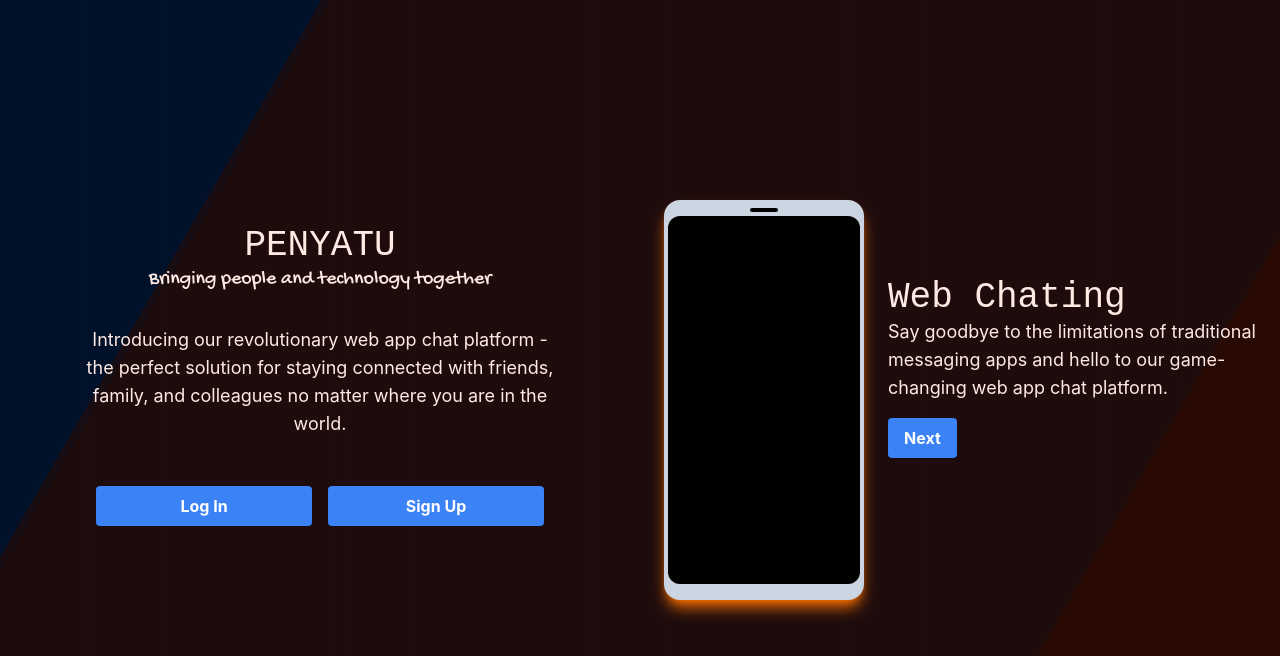
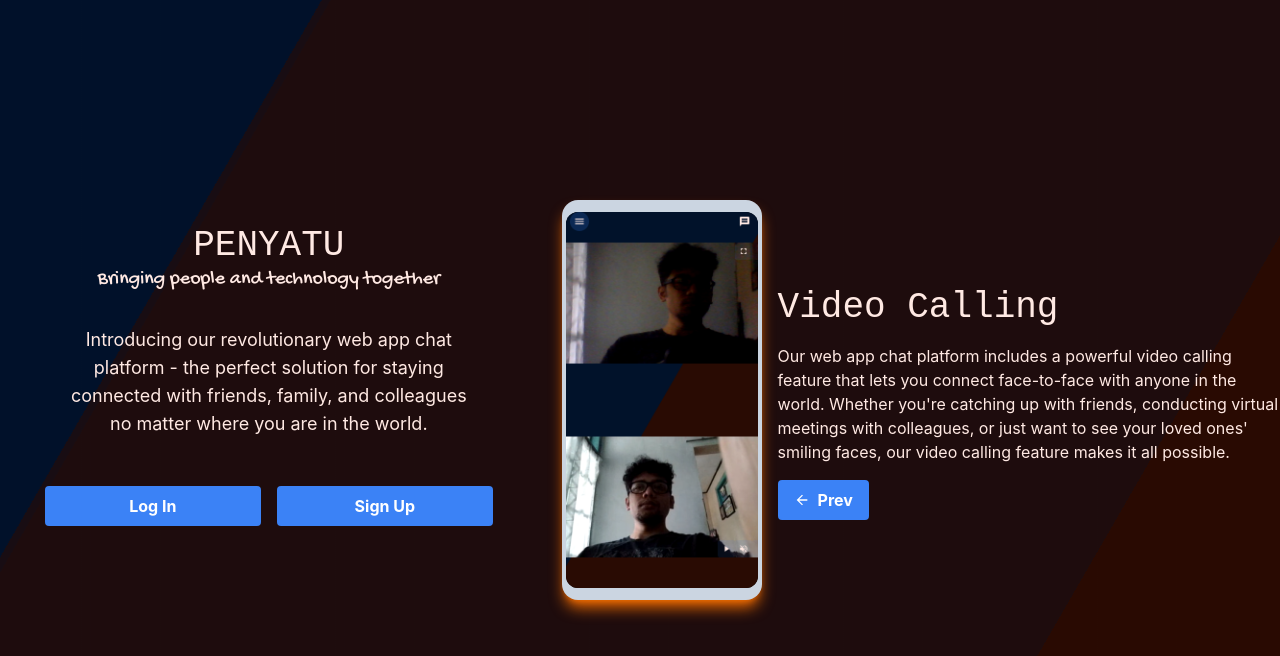
Before and after one commit to ppalonebot/oj-ion-app, a React (Create React App) app: page / in a window 1280 px wide. Both pictures are taken after a click on the button "Next". Shown: the top 656 px of the page. Built offline with nearby package versions, Linux system fonts and the light colour scheme.

Commit message:
released

```diff
--- a/public/index.html
+++ b/public/index.html
@@ -50,7 +50,7 @@
       }
 
       .bg {
-        animation:slide 43s ease-in-out 2 alternate;
+        animation:slide 43s ease-in-out 2.5 alternate;
         background-image: linear-gradient(-60deg, rgb(46, 11, 1) 50%, rgb(1, 19, 46) 50%);
         bottom:0;
         left:-50%;
@@ -101,7 +101,7 @@
       <div class="bg bg3"></div>
       <div id="root">
         <div class="sloading-circle">
-          <p>&#x2981;</p>
+          <svg stroke="currentColor" fill="currentColor" stroke-width="0" viewBox="0 0 16 16" height="6rem" width="6rem" xmlns="http://www.w3.org/2000/svg" style="--darkreader-inline-fill: currentColor; --darkreader-inline-stroke: currentColor;" data-darkreader-inline-fill="" data-darkreader-inline-stroke=""><path fill-rule="evenodd" clip-rule="evenodd" d="M13.917 7A6.002 6.002 0 0 0 2.083 7H1.071a7.002 7.002 0 0 1 13.858 0h-1.012z"></path></svg>
         </div>
       </div>
     </div>
--- a/src/Components/ChatInput.tsx
+++ b/src/Components/ChatInput.tsx
@@ -102,7 +102,7 @@ const ChatInput: React.FC<Props> = (props) => {
   },[])
 
   return(
-    <div className='w-full md:p-3 p-2 bg-esecondary-color bg-opacity-50'>
+    <div className='w-full md:p-3 p-2 bg-esecondary-color'>
       {isFriend && <form onSubmit={handleSubmit} className='flex flex-row gap-2 items-center'>
         <TextAreaForm className='flex-1'
           name='message'
--- a/src/Components/Loading.tsx
+++ b/src/Components/Loading.tsx
@@ -3,7 +3,7 @@ import React from 'react';
 const Loading: React.FC = () => {
   return (
     <div className="fixed top-0 left-0 w-full h-full flex items-center justify-center z-50">
-      <div className="absolute animate-spin rounded-full h-[6rem] w-[6rem] border-t-2 border-b-2 border-t-eprimary-color border-b-transparent"></div>
+      <div className="absolute animate-spin ease-in-out rounded-full h-[6rem] w-[6rem] border-t-2 border-b-2 border-t-eprimary-color border-b-transparent"></div>
     </div>
   );
 };
--- a/src/Components/Messenger.tsx
+++ b/src/Components/Messenger.tsx
@@ -73,7 +73,7 @@ const Messenger: React.FC<MessengerProps> = (props) => {
 
     if (props.setNavTitle) props.setNavTitle( props.target[owner] ? props.target[owner].name : "@"+owner)
     if (props.setNavSubTitle && props.target[owner]) props.setNavSubTitle( props.target[owner].datas.wsStatus)
-    if (ctx.Comm !== null && owner && !props.target[owner]) {
+    if (ctx.Comm !== null && ctx.Comm.isWsConnected && owner && !props.target[owner]) {
       //init data:
       let d: ContactData = {
         updated: new Date(),
@@ -228,7 +228,7 @@ const Messenger: React.FC<MessengerProps> = (props) => {
 
   return (
     <>
-    <div ref={msgContainerRef} onScroll={handleScroll} className="flex-1 overflow-auto flex justify-center w-full bg-black bg-opacity-75">
+    <div ref={msgContainerRef} onScroll={handleScroll} className="flex-1 overflow-auto flex justify-center w-full bg-black bg-opacity-40 backdrop-blur-sm">
       <div className="max-w-3xl w-full">
         <div className='h-10 w-full'>
         {!btnLoad && props.target[owner] && props.target[owner].datas.page >=0 && <button onClick={loadMoreMessage} className="w-full bg-blue-500 hover:bg-blue-700 text-white font-bold py-2 px-4 rounded">Load</button>}
--- a/src/Components/Nav/Nav.tsx
+++ b/src/Components/Nav/Nav.tsx
@@ -3,7 +3,7 @@ import { User } from "../../Entity/User/User_model";
 import Avatar from "../Avatar";
 import { Link, useNavigate } from "react-router-dom";
 import './style.css';
-import {  MdMenu, MdClose, MdPeopleAlt, MdLens, MdOutlinePowerSettingsNew, MdKeyboardTab, MdMenuOpen, MdQuestionAnswer} from 'react-icons/md';
+import {  MdMenu, MdClose, MdPeopleAlt, MdLens, MdOutlinePowerSettingsNew, MdKeyboardTab, MdMenuOpen, MdQuestionAnswer, MdVideocam} from 'react-icons/md';
 import MyMenu, { MenuItem } from "../MyMenu";
 import { API_URL } from "../../global";
 // import { myContext } from "../../lib/Context";
@@ -51,6 +51,21 @@ const Nav: React.FC<Props> = (props) => {
 
   const getParam = (key:string) =>{
     return new URLSearchParams(window.location.search).get(key)??""
+  }
+
+  const menuVideoCall = () =>{
+    const active = document.querySelector("a.nav-link.active")
+    if (active){
+      const href = active.getAttribute("href");
+      if (href && href.includes("message?")){
+        const url = new URL(href!, window.location.href);
+        const params = new URLSearchParams(url.search);
+        const uname = params.get("usr");
+        if (uname && props.target && props.target[uname]){
+          if (window.location.pathname === "/message") navigate(process.env.PUBLIC_URL+'/echo?usr='+uname);
+        }
+      }
+    }
   }
 
   const menuCloseRoom = () =>{
@@ -111,6 +126,14 @@ const Nav: React.FC<Props> = (props) => {
       title: "Close room to save memory",
       isLink: false,
       icon:<MdKeyboardTab size={24}/>,
+    })
+    links.push({
+      key: "videocall",
+      label: "Video Call",
+      onClick:menuVideoCall,
+      title: "Start video call",
+      isLink: false,
+      icon:<MdVideocam size={24}/>,
     })
   }
 
--- a/src/Components/Nav/style.css
+++ b/src/Components/Nav/style.css
@@ -165,7 +165,6 @@ main {
 
   .sidebar {
     left: 0;
-    background-color: #000c;;
   }
 
   .sidebar.show {
--- a/src/Pages/Home/SearchUser.tsx
+++ b/src/Pages/Home/SearchUser.tsx
@@ -156,7 +156,8 @@ const SearchUser: React.FC<Props> = (props) => {
   },[])
 
   return (
-  <>
+  <div className='w-full flex justify-center relative'>
+    <div className='max-w-4xl w-full'>
       <LoadingBar loading={status==='loading'} />
       <div className='bg-esecondary-color m-2 py-6 px-2 lg:px-6 rounded-lg bg-opacity-50'>
         <MyDialog title={dialogProps.title} isDialogOpen={dialogProps.isDialogOpen} toggleDialog={toggleDialog} >
@@ -221,7 +222,8 @@ const SearchUser: React.FC<Props> = (props) => {
           />
         }
       </div>
-  </>
+    </div>
+  </div>
   );
 };
 
--- a/src/Pages/Home/pghome.tsx
+++ b/src/Pages/Home/pghome.tsx
@@ -4,6 +4,7 @@ import { Link } from 'react-router-dom';
 import { User } from '../../Entity/User/User_model';
 import ConfirmRegistration from './ConfirmRegistration';
 import Main from './Main';
+import { MdArrowBack, MdArrowForward } from 'react-icons/md';
 
 type Props = {
   page?:string;
@@ -11,6 +12,7 @@ type Props = {
 
 const Home: React.FC<Props> = (props) => {
   const [userself, setUserSelf] = React.useState<User|null>(User.load())
+  const [nextBtn, setNextBtn] = React.useState<boolean>(false)
 
   const RegistrationConfirmed = (u:User) =>{
     u.save()
@@ -25,11 +27,11 @@ const Home: React.FC<Props> = (props) => {
       <ConfirmRegistration user={userself} onValid={RegistrationConfirmed}/> :
 
       <div className='w-screen h-screen overflow-auto'>
-        <div className='flex flex-wrap justify-start items-center overflow-auto'>
-          <div className='flex flex-1 min-w-[384px] h-screen flex-col justify-center items-center'>
+        <div className='flex flex-wrap justify-center items-center overflow-auto'>
+          <div className='flex flex-1 min-w-[320px] max-w-[42%] h-screen flex-col justify-center items-center'>
             <h1 className='text-center text-4xl'>PENYATU</h1>
             <p className='font-signature text-center text-xl'>Bringing people and technology together</p>
-            <p className='p-4 mt-4 text-lg text-center max-w-lg'>Introducing our revolutionary web app chat platform - the perfect solution for staying connected with friends, family, and colleagues no matter where you are in the world.</p>
+            <p className='p-4 mt-4 text-lg text-center max-w-md hidden md:block'>Introducing our revolutionary web app chat platform - the perfect solution for staying connected with friends, family, and colleagues no matter where you are in the world.</p>
             <div className='p-8 mb-4 w-full flex justify-center items-center gap-4 max-w-lg'>
               <Link to={process.env.PUBLIC_URL+"/login"} className="text-center w-1/2 bg-blue-500 hover:bg-blue-700 text-white font-bold py-2 px-4 rounded">
                 Log In
@@ -40,20 +42,38 @@ const Home: React.FC<Props> = (props) => {
             </div>
           </div>
 
-          <div className='flex flex-1 min-w-[384px] h-screen flex-row justify-center items-center gap-2'>
-            <div className='flex flex-1 justify-center ml-2 p-4'>
-              <div className="shadow-lg shadow-eprimary-color relative flex flex-col bg-slate-300 rounded-2xl overflow-hidden w-[200px] h-[400px] py-2 pb-4 px-1">
-                <div className='mx-auto mb-1 w-7 h-1 bg-black rounded-full'></div>
-                <div className="bg-black flex flex-1 h-full rounded-xl">
-
+          <div className='relative flex flex-1 min-w-[320px] h-screen flex-col justify-center items-center'>
+            {!nextBtn && <div className='flex flex-row items-center w-full'>
+              <div className='flex flex-1 justify-center ml-2 p-4 hover:scale-110 duration-300'>
+                <div className="shadow-lg hover:shadow-xl shadow-eprimary-color hover:shadow-eprimary-color relative flex flex-col bg-slate-300 rounded-2xl overflow-hidden w-[150px] h-[300px] md:w-[200px] md:h-[400px] py-2 pb-4 px-1">
+                  <div className='mx-auto mb-1 w-7 h-1 bg-black rounded-full'></div>
+                  <div className="bg-black flex flex-1 h-full rounded-xl">
+                    <img className='w-full h-full object-cover rounded-xl' src={process.env.PUBLIC_URL+"/assets/msg.png"} alt="penyatu.com"/>
+                  </div>
                 </div>
               </div>
-            </div>
-            <div className='flex flex-auto flex-col'>
-              <h1 className='text-4xl'>Web Chating</h1>
-              <p className='text-lg mb-4 max-w-lg'>Say goodbye to the limitations of traditional messaging apps and hello to our game-changing web app chat platform.</p>
-              <p className='mb-16'><button className="bg-blue-500 hover:bg-blue-700 text-white font-bold py-2 px-4 rounded">Next</button></p>
-            </div>
+              <div className='flex flex-auto flex-col'>
+                <h1 className='text-2xl sm:text-4xl py-4 text-center md:text-left'>Web Chating</h1>
+                <p className='text-md mb-4 max-w-lg hidden md:block'>Say goodbye to the limitations of traditional messaging apps and hello to our game-changing web app chat platform.</p>
+                <p className='mb-2'><button onClick={()=>setNextBtn(!nextBtn)} className="flex items-center justify-center gap-2 bg-blue-500 hover:bg-blue-700 text-white font-bold py-2 px-4 rounded"><span>Next</span><MdArrowForward/></button></p>
+              </div>
+            </div>}
+            {nextBtn && <div className='flex flex-row items-center w-full'>
+              <div className='flex flex-1 justify-center ml-2 p-4 hover:scale-110 duration-300'>
+                <div className="shadow-lg hover:shadow-xl shadow-eprimary-color hover:shadow-eprimary-color relative flex flex-col bg-slate-300 rounded-2xl overflow-hidden w-[150px] h-[300px] md:w-[200px] md:h-[400px] py-2 pb-4 px-1">
+                  <div className='mx-auto mb-1 w-7 h-1 bg-black rounded-full'></div>
+                  <div className="bg-black flex flex-1 h-full rounded-xl">
+                    <img className='w-full h-full object-cover rounded-xl' src={process.env.PUBLIC_URL+"/assets/vc.png"} alt="penyatu.com"/>
+                  </div>
+                </div>
+              </div>
+              <div className='flex flex-auto flex-col'>
+                <h1 className='text-2xl sm:text-4xl py-4 text-center md:text-left'>Video Calling</h1>
+                <p className='text-md mb-4 max-w-lg hidden md:block'>Our web app chat platform includes a powerful video calling feature that lets you connect face-to-face with anyone in the world. Whether you're catching up with friends, conducting virtual meetings with colleagues, or just want to see your loved ones' smiling faces, our video calling feature makes it all possible.</p>
+                <p className='mb-2'><button onClick={()=>setNextBtn(!nextBtn)} className="flex items-center justify-center gap-2 bg-blue-500 hover:bg-blue-700 text-white font-bold py-2 px-4 rounded"><MdArrowBack/><span>Prev</span></button></p>
+              </div>
+            </div>}
+            <Link to={process.env.PUBLIC_URL+"/register"} className="absolute bottom-0 block sm:hidden text-center w-1/2 bg-blue-500 hover:bg-blue-700 text-white font-bold py-2 px-4 rounded my-4">Sign Up</Link>
           </div>
         </div>
       </div>
```
Also changed, not shown: src/Components/Echo.tsx (+28 -25 lines), src/Pages/Home/Chats.tsx (+6 -3 lines), src/Pages/Home/FriendReqs.tsx (+5 -3 lines), src/lib/JsonRPCSignal.tsx (+20 -18 lines), public/assets/msg.png (added), public/assets/vc.png (added). Lines whose indentation alone changed are shown as unchanged.
